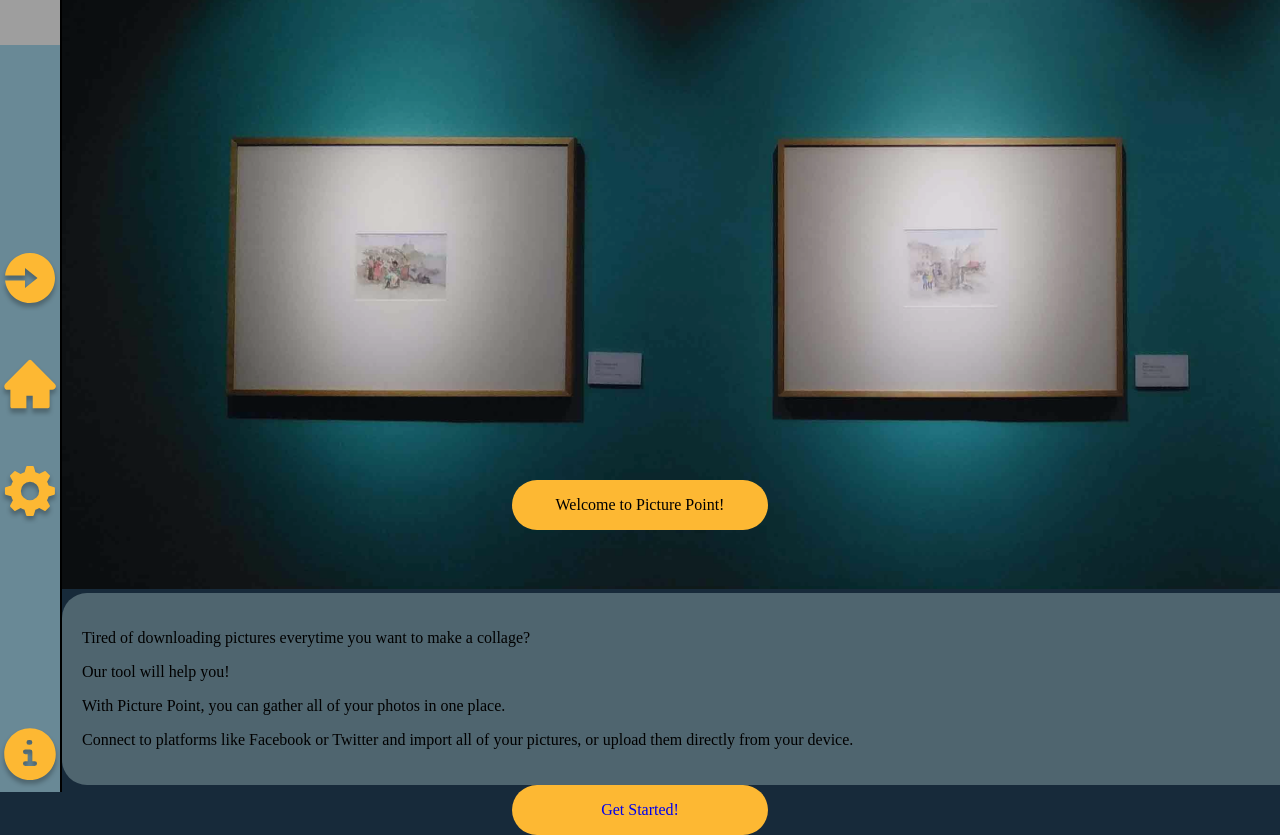
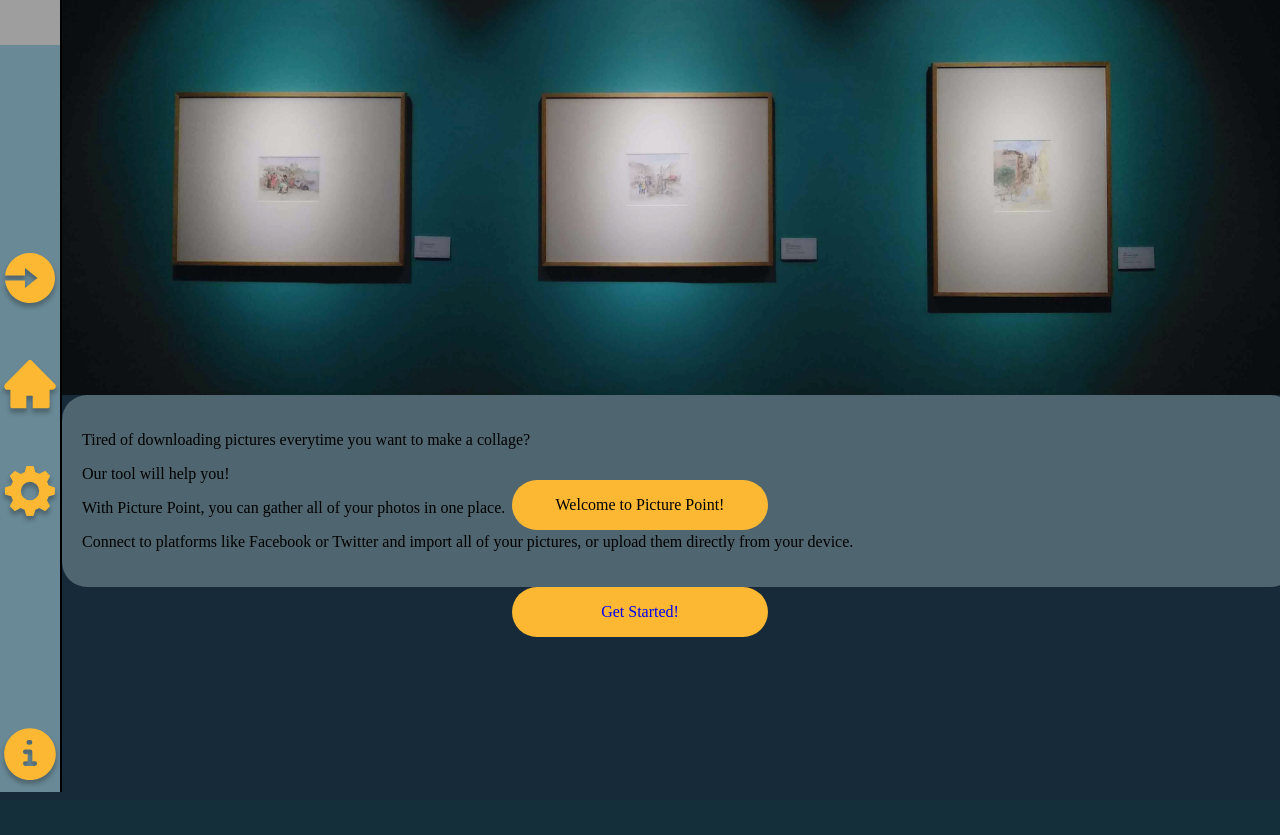
Before and after one commit to DxxxAce/Picture-Point, a PHP site: page /html/index.html in a window 1280 px wide; the page is wider, and only the part inside the window is pictured. After the commit the page ends 792 px from the top of that part, so only its background shows below. Run offline with PHP 8.4, Linux system fonts and the light colour scheme; grey boxes are pictures that could not be loaded.

Commit message:
oh god no go back

```diff
--- a/css/index.css
+++ b/css/index.css
@@ -79,6 +79,5 @@ body {
     flex: auto;
     top: 60%;
     left: 40%;
-    z-index: 1;
     font-family: titillium-web;
   }
--- a/html/index.html
+++ b/html/index.html
@@ -44,9 +44,7 @@
           </div>
          <div class="home-main">
              <div class="picture-container">
-                 <div class="picture">
-                     <img src="..\media\in-page-images\index-about-gallery.png" alt="Artgallery">
-                 </div>
+                <img src="..\media\in-page-images\index-about-gallery.png" alt="Artgallery" height="50%" width="100%">
                 <div class="rounded-box">
                     <p>Welcome to Picture Point!</p>
                  </div>
```
